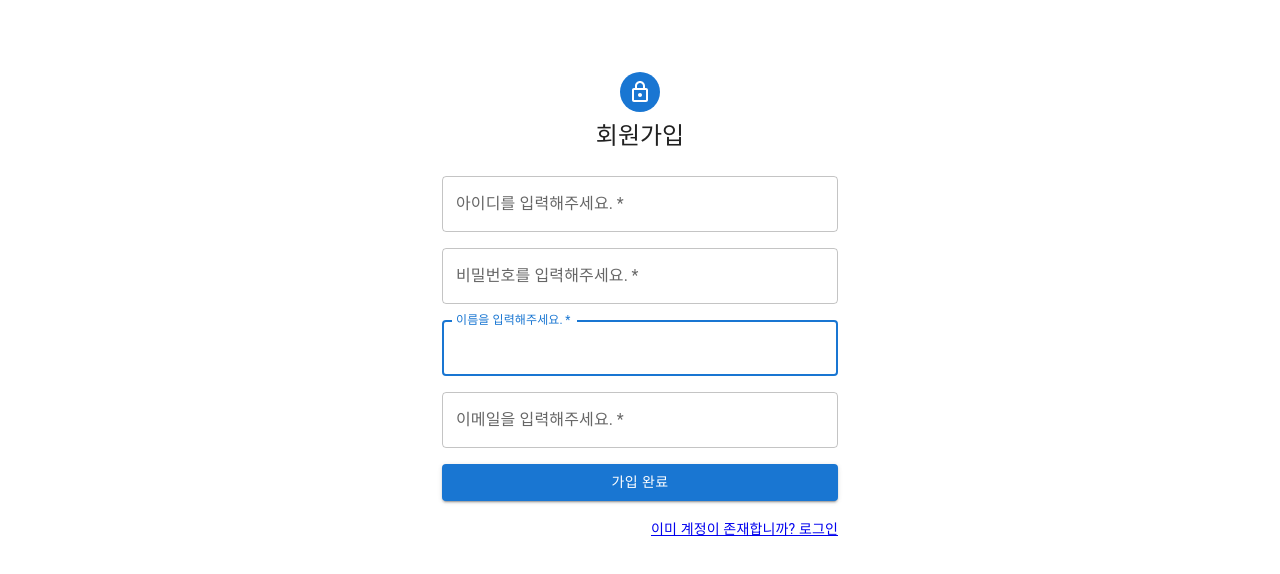
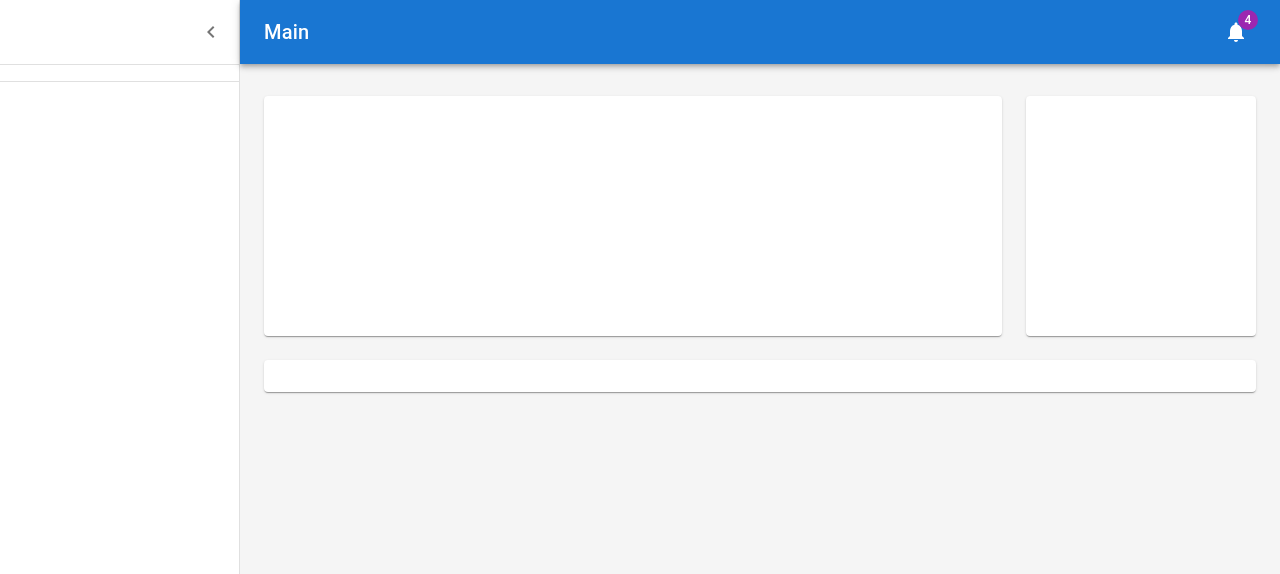
Before and after one commit to seooooooooook/KNU-project, a React (Create React App) app in the folder client/: page / in a window 1280 px wide. Shown: the top 574 px of the page. Built offline with nearby package versions, Linux system fonts and the light colour scheme.

Commit message:
MainPage.tsx

```diff
--- a/client/src/App.tsx
+++ b/client/src/App.tsx
@@ -2,12 +2,13 @@
 import { BrowserRouter as Router, Routes, Route } from 'react-router-dom';
 import SignUpPage from './pages/SingUpPage';
 import SignInPage from './pages/SignInPage';
+import MainPage from './pages/MainPage';
 
 function App() {
     return (
         <Router>
             <Routes>
-                <Route path='/' element={<SignUpPage />} />
+                <Route path='/' element={<MainPage />} />
                 <Route path='/signup' element={<SignUpPage />} />
                 <Route path='/signin' element={<SignInPage />} />
             </Routes>
--- a/client/src/pages/MainPage.tsx
+++ b/client/src/pages/MainPage.tsx
@@ -0,0 +1,188 @@
+import * as React from 'react';
+import { styled, createTheme, ThemeProvider } from '@mui/material/styles';
+import CssBaseline from '@mui/material/CssBaseline';
+import MuiDrawer from '@mui/material/Drawer';
+import Box from '@mui/material/Box';
+import MuiAppBar, { AppBarProps as MuiAppBarProps } from '@mui/material/AppBar';
+import Toolbar from '@mui/material/Toolbar';
+import List from '@mui/material/List';
+import Typography from '@mui/material/Typography';
+import Divider from '@mui/material/Divider';
+import IconButton from '@mui/material/IconButton';
+import Badge from '@mui/material/Badge';
+import Container from '@mui/material/Container';
+import Grid from '@mui/material/Grid';
+import Paper from '@mui/material/Paper';
+import MenuIcon from '@mui/icons-material/Menu';
+import ChevronLeftIcon from '@mui/icons-material/ChevronLeft';
+import NotificationsIcon from '@mui/icons-material/Notifications';
+
+const drawerWidth: number = 240;
+
+interface AppBarProps extends MuiAppBarProps {
+    open?: boolean;
+}
+
+const AppBar = styled(MuiAppBar, {
+    shouldForwardProp: (prop) => prop !== 'open',
+})<AppBarProps>(({ theme, open }) => ({
+    zIndex: theme.zIndex.drawer + 1,
+    transition: theme.transitions.create(['width', 'margin'], {
+        easing: theme.transitions.easing.sharp,
+        duration: theme.transitions.duration.leavingScreen,
+    }),
+    ...(open && {
+        marginLeft: drawerWidth,
+        width: `calc(100% - ${drawerWidth}px)`,
+        transition: theme.transitions.create(['width', 'margin'], {
+            easing: theme.transitions.easing.sharp,
+            duration: theme.transitions.duration.enteringScreen,
+        }),
+    }),
+}));
+
+const Drawer = styled(MuiDrawer, { shouldForwardProp: (prop) => prop !== 'open' })(
+    ({ theme, open }) => ({
+        '& .MuiDrawer-paper': {
+            position: 'relative',
+            whiteSpace: 'nowrap',
+            width: drawerWidth,
+            transition: theme.transitions.create('width', {
+                easing: theme.transitions.easing.sharp,
+                duration: theme.transitions.duration.enteringScreen,
+            }),
+            boxSizing: 'border-box',
+            ...(!open && {
+                overflowX: 'hidden',
+                transition: theme.transitions.create('width', {
+                    easing: theme.transitions.easing.sharp,
+                    duration: theme.transitions.duration.leavingScreen,
+                }),
+                width: theme.spacing(7),
+                [theme.breakpoints.up('sm')]: {
+                    width: theme.spacing(9),
+                },
+            }),
+        },
+    }),
+);
+
+const mdTheme = createTheme();
+
+function DashboardContent() {
+    const [open, setOpen] = React.useState(true);
+    const toggleDrawer = () => {
+        setOpen(!open);
+    };
+
+    return (
+        <ThemeProvider theme={mdTheme}>
+            <Box sx={{ display: 'flex' }}>
+                <CssBaseline />
+                <AppBar position="absolute" open={open}>
+                    <Toolbar
+                        sx={{
+                            pr: '24px', // keep right padding when drawer closed
+                        }}
+                    >
+                        <IconButton
+                            edge="start"
+                            color="inherit"
+                            aria-label="open drawer"
+                            onClick={toggleDrawer}
+                            sx={{
+                                marginRight: '36px',
+                                ...(open && { display: 'none' }),
+                            }}
+                        >
+                            <MenuIcon />
+                        </IconButton>
+                        <Typography
+                            component="h1"
+                            variant="h6"
+                            color="inherit"
+                            noWrap
+                            sx={{ flexGrow: 1 }}
+                        >
+                            Main
+                        </Typography>
+                        <IconButton color="inherit">
+                            <Badge badgeContent={4} color="secondary">
+                                <NotificationsIcon />
+                            </Badge>
+                        </IconButton>
+                    </Toolbar>
+                </AppBar>
+                <Drawer variant="permanent" open={open}>
+                    <Toolbar
+                        sx={{
+                            display: 'flex',
+                            alignItems: 'center',
+                            justifyContent: 'flex-end',
+                            px: [1],
+                        }}
+                    >
+                        <IconButton onClick={toggleDrawer}>
+                            <ChevronLeftIcon />
+                        </IconButton>
+                    </Toolbar>
+                    <Divider />
+                    <List component="nav">
+                        <Divider sx={{ my: 1 }} />
+                    </List>
+                </Drawer>
+                <Box
+                    component="main"
+                    sx={{
+                        backgroundColor: (theme) =>
+                            theme.palette.mode === 'light'
+                                ? theme.palette.grey[100]
+                                : theme.palette.grey[900],
+                        flexGrow: 1,
+                        height: '100vh',
+                        overflow: 'auto',
+                    }}
+                >
+                    <Toolbar />
+                    <Container maxWidth="lg" sx={{ mt: 4, mb: 4 }}>
+                        <Grid container spacing={3}>
+                            {/* Chart */}
+                            <Grid item xs={12} md={8} lg={9}>
+                                <Paper
+                                    sx={{
+                                        p: 2,
+                                        display: 'flex',
+                                        flexDirection: 'column',
+                                        height: 240,
+                                    }}
+                                >
+                                </Paper>
+                            </Grid>
+                            {/* Recent Deposits */}
+                            <Grid item xs={12} md={4} lg={3}>
+                                <Paper
+                                    sx={{
+                                        p: 2,
+                                        display: 'flex',
+                                        flexDirection: 'column',
+                                        height: 240,
+                                    }}
+                                >
+                                </Paper>
+                            </Grid>
+                            {/* Recent Orders */}
+                            <Grid item xs={12}>
+                                <Paper sx={{ p: 2, display: 'flex', flexDirection: 'column' }}>
+                                </Paper>
+                            </Grid>
+                        </Grid>
+                    </Container>
+                </Box>
+            </Box>
+        </ThemeProvider>
+    );
+}
+
+export default function MainPage() {
+    return <DashboardContent />;
+}
```
